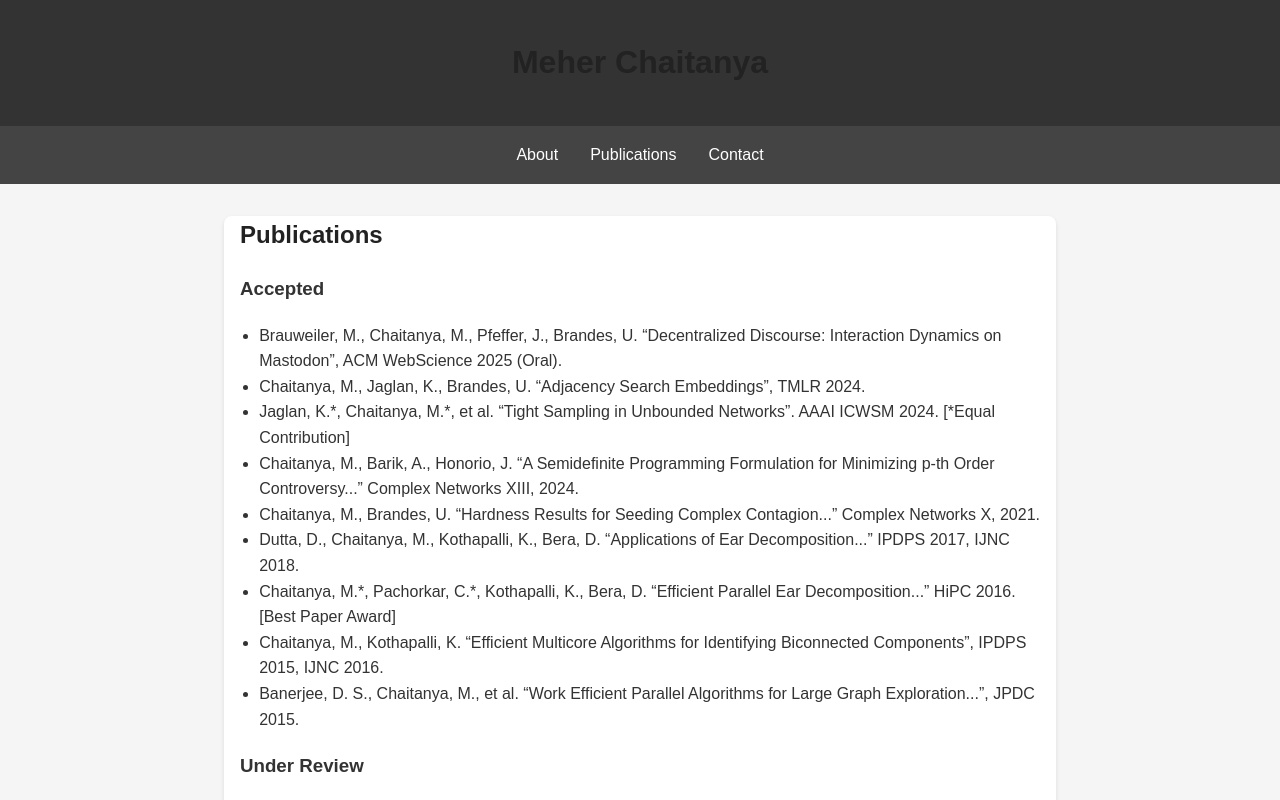
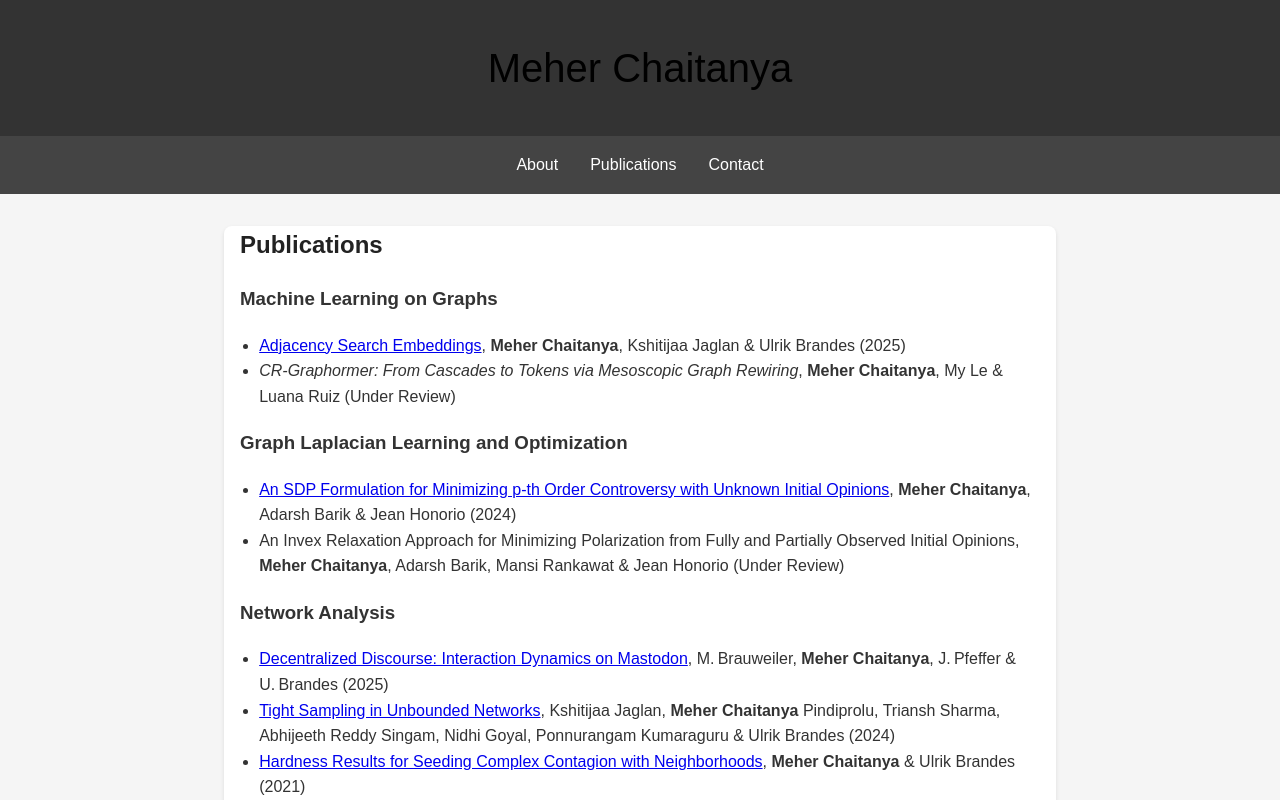
Before and after one commit to MeherChaitanya-ETH/MeherChaitanya-ETH.github.io, a plain HTML site: page index.html in a window 1280 px wide. Both pictures are taken after a click on the link "Publications". Shown: the top 800 px of the page. Drawn offline with Linux system fonts and the light colour scheme.

Commit message:
hyperlinks added

```diff
--- a/index.html
+++ b/index.html
@@ -73,7 +73,8 @@
 </head>
 <body>
     <header>
-        <h1>Meher Chaitanya</h1>
+    <h1 style="font-size: 2.5rem; font-weight: 500; color: black; margin: 0.5em 0; text-align: center;">Meher Chaitanya</h1>
+
 </header>
     <nav>
   <a href="#" onclick="showSection('bio')">About</a>
@@ -82,15 +83,17 @@
 </nav>
     <main>
         <section id="bio" class="active">
+
             <img src="pic.png" alt="Meher Chaitanya" class="profile-pic">
 <h2>About Me</h2>
+<p>I am currently a Postdoctoral Researcher at KTH Royal Institute of Technology, working with Prof. Aristides Gionis.</p>
 <p>I am a researcher with a deep interest in Network Science, Graph Algorithms, and Graph Machine Learning. I recently completed my PhD at ETH Zürich, where I worked under the guidance of Prof. Ulrik Brandes. My research focused on opinion dynamics, decentralized discourse, and machine learning with graphs.</p>
             <p>Prior to ETH, I earned my Master's degrees from Purdue University and IIIT Hyderabad, specializing in graph algorithms and high-performance computing. My academic journey is deeply rooted in designing efficient algorithms for large-scale graph problems and applying ML techniques to structured data.</p>
             <p>I have also worked at Nvidia as a Senior Software Engineer, contributing to embedded systems for automotive use. Outside of research, I enjoy hiking and exploring nature.</p>
 
             <h3>Education</h3>
             <ul>
-                <li><strong>PhD in Network Science</strong>, ETH Zürich (2020–2024)</li>
+                <li><strong>PhD in Network Science</strong>, ETH Zürich (2020–2025)</li>
                 <li><strong>MS in Computer Science</strong>, Purdue University (2016–2019)</li>
                 <li><strong>MS in Computer Science</strong>, IIIT Hyderabad (2010–2012)</li>
             </ul>
@@ -106,38 +109,43 @@
 
         <section id="publications">
     <h2>Publications</h2>
-            <h3>Accepted</h3>
+
+    <h3>Machine Learning on Graphs</h3>
     <ul>
-                <li>Brauweiler, M., Chaitanya, M., Pfeffer, J., Brandes, U. “Decentralized Discourse: Interaction Dynamics on Mastodon”, ACM WebScience 2025 (Oral).</li>
-                <li>Chaitanya, M., Jaglan, K., Brandes, U. “Adjacency Search Embeddings”, TMLR 2024.</li>
-                <li>Jaglan, K.*, Chaitanya, M.*, et al. “Tight Sampling in Unbounded Networks”. AAAI ICWSM 2024. [*Equal Contribution]</li>
-                <li>Chaitanya, M., Barik, A., Honorio, J. “A Semidefinite Programming Formulation for Minimizing p-th Order Controversy...” Complex Networks XIII, 2024.</li>
-                <li>Chaitanya, M., Brandes, U. “Hardness Results for Seeding Complex Contagion...” Complex Networks X, 2021.</li>
-                <li>Dutta, D., Chaitanya, M., Kothapalli, K., Bera, D. “Applications of Ear Decomposition...” IPDPS 2017, IJNC 2018.</li>
-                <li>Chaitanya, M.*, Pachorkar, C.*, Kothapalli, K., Bera, D. “Efficient Parallel Ear Decomposition...” HiPC 2016. [Best Paper Award]</li>
-                <li>Chaitanya, M., Kothapalli, K. “Efficient Multicore Algorithms for Identifying Biconnected Components”, IPDPS 2015, IJNC 2016.</li>
-                <li>Banerjee, D. S., Chaitanya, M., et al. “Work Efficient Parallel Algorithms for Large Graph Exploration...”, JPDC 2015.</li>
+        <li><a href="https://openreview.net/forum?id=GDN5cFTNaL" target="_blank" rel="noopener">Adjacency Search Embeddings</a>, <strong>Meher Chaitanya</strong>, Kshitijaa Jaglan & Ulrik Brandes (2025)</li>
+        <li><em>CR‑Graphormer: From Cascades to Tokens via Mesoscopic Graph Rewiring</em>, <strong>Meher Chaitanya</strong>, My Le & Luana Ruiz (Under Review)</li>
     </ul>
-            <h3>Under Review</h3>
+
+    <h3>Graph Laplacian Learning and Optimization</h3>
     <ul>
-                <li>Chaitanya, M., Barik, A., Rankawat, M., Honorio, J. “A Non-Convex Relaxation for Minimizing Polarization...”, Submitted to TMLR 2025.</li>
-                <li>Chaitanya, M. “Modeling Recommender Systems Using Friedkin-Johnsen Dynamics...”, ACM RecSys 2025.</li>
+        <li><a href="https://www.cs.purdue.edu/homes/jhonorio/controversy_cn24.pdf" target="_blank" rel="noopener">An SDP Formulation for Minimizing p-th Order Controversy with Unknown Initial Opinions</a>, <strong>Meher Chaitanya</strong>, Adarsh Barik & Jean Honorio (2024)</li>
+        <li>An Invex Relaxation Approach for Minimizing Polarization from Fully and Partially Observed Initial Opinions, <strong>Meher Chaitanya</strong>, Adarsh Barik, Mansi Rankawat & Jean Honorio (Under Review)</li>
     </ul>
-            <h3>In Progress</h3>
+
+    <h3>Network Analysis</h3>
     <ul>
-                <li>“Predictive Analysis of Twitter Attributes: Anticipating Privacy Concerns”. With Jaglan, K., Karuna, Vempati, A., Kumaraguru, P., Brandes, U.</li>
-                <li>“Adjacency Search Positional Encoders for Graph Transformers”. With My Le, Musco, C., Ruiz, L.</li>
+        <li><a href="https://doi.org/10.1145/3717867.3717887" target="_blank" rel="noopener">Decentralized Discourse: Interaction Dynamics on Mastodon</a>, M. Brauweiler, <strong>Meher Chaitanya</strong>, J. Pfeffer & U. Brandes (2025)</li>
+        <li><a href="https://ojs.aaai.org/index.php/ICWSM/article/view/31345/33505" target="_blank" rel="noopener">Tight Sampling in Unbounded Networks</a>, Kshitijaa Jaglan, <strong>Meher Chaitanya</strong> Pindiprolu, Triansh Sharma, Abhijeeth Reddy Singam, Nidhi Goyal, Ponnurangam Kumaraguru & Ulrik Brandes (2024)</li>
+        <li><a href="https://doi.org/10.1007/978-3-030-93413-2_18" target="_blank" rel="noopener">Hardness Results for Seeding Complex Contagion with Neighborhoods</a>, <strong>Meher Chaitanya</strong> & Ulrik Brandes (2021)</li>
+        <li>Predictive Analysis of Twitter Attributes: Anticipating Privacy Concerns. Kshitijaa Jaglan, Karuna, Anirudh Vempati, Ponnurangam Kumaraguru & <strong>Meher Chaitanya</strong> (In Progress)</li>
+    </ul>
+
+    <h3>Parallel Graph Processing</h3>
+    <ul>
+        <li><a href="https://doi.org/10.15803/ijnc.8.1_73" target="_blank" rel="noopener">Applications of Ear Decomposition to Efficient Heterogeneous Algorithms for Shortest Path/Cycle Problems</a>, Debarshi Dutta, <strong>Meher Chaitanya</strong>, Kishore Kothapalli & Debajyoti Bera (2018)</li>
+        <li><a href="https://ieeexplore.ieee.org/abstract/document/7839696" target="_blank" rel="noopener">Efficient Parallel Ear Decomposition of Graphs with Application to Betweenness‑Centrality</a>, <strong>Meher Chaitanya</strong>, Charudatt Pachorkar, Kishore Kothapalli & Debajyoti Bera (2016)</li>
+        <li><a href="https://www.jstage.jst.go.jp/article/ijnc/6/1/6_87/_pdf" target="_blank" rel="noopener">Efficient Multicore Algorithms for Identifying Biconnected Components</a>, <strong>Meher Chaitanya</strong> & Kishore Kothapalli (2016)</li>
+        <li><a href="https://www.sciencedirect.com/science/article/abs/pii/S074373151400224X" target="_blank" rel="noopener">Work Efficient Parallel Algorithms for Large Graph Exploration on Emerging Heterogeneous Architectures</a>, Dip Sankar Banerjee, Ashutosh Kumar, <strong>Meher Chaitanya</strong>, Shashank Sharma & Kishore Kothapalli (2015)</li>
     </ul>
 </section>
 
         <section id="contact">
             <h2>Contact</h2>
-            <p>Email: <a href="mailto:meherchaitanya.pindiprolu@gmail.com">meherchaitanya.pindiprolu@gmail.com</a></p>
+            <p>Email: meherchaitanya [dot] pindiprolu [at] gmail [dot] com</p>
+            <p>You can also download my CV <a href="Resume.pdf" target="_blank" rel="noopener">here</a>.</p>
         </section>
     </main>
-    <footer>
-        <p>&copy; 2025 Meher Chaitanya</p>
-    </footer>
+
 
     <script>
         function showSection(sectionId) {
```
Also changed, not shown: 1 other file. Lines whose indentation alone changed are shown as unchanged.
